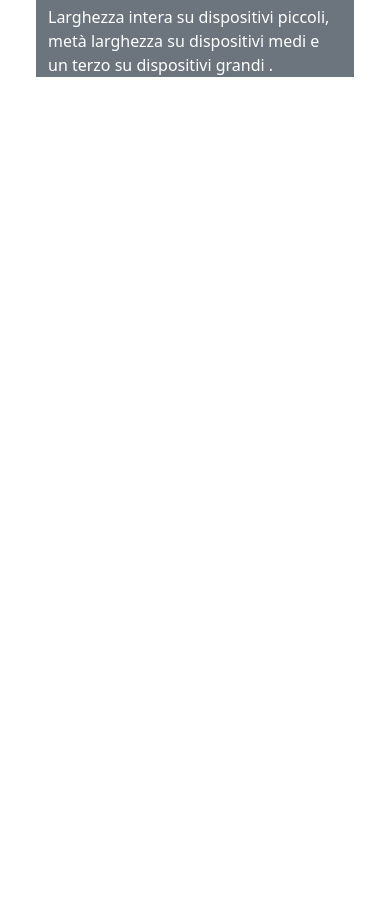
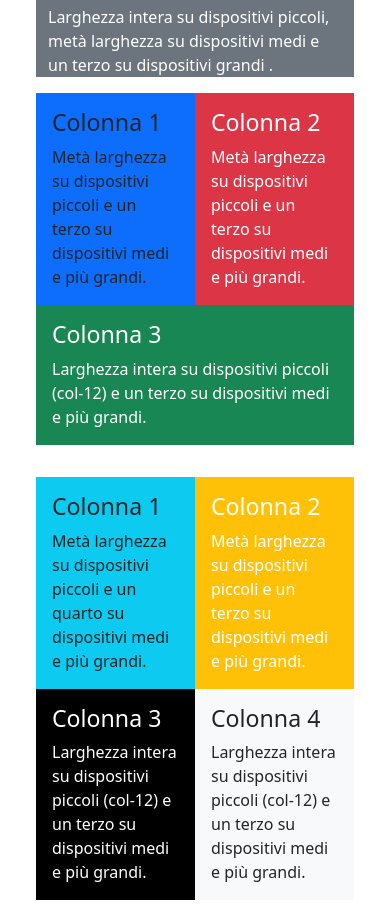
Before and after one commit to MicheleFumi/htmlcss-bootstrap-layout, a plain HTML site: page index.html in a window 390 px wide. Shown: the part 389-1305 px from the top of the page. Before the commit the page ends 844 px from the top, so only its background shows below. Drawn offline with nearby package versions, Linux system fonts and the light colour scheme.

Commit message:
add rows
last row is now responsive centralized

```diff
--- a/index.html
+++ b/index.html
@@ -18,6 +18,7 @@
         </div>
     </header>
     <!-- /#app_header -->
+
     <main id="app_main">
         <div class="container px-5">
             <div class="row">
@@ -39,6 +40,60 @@
             </div>
         </div>
 
+        <div class="container px-5 py-3">
+            <div class="row">
+                <div class="bg-primary col-6 col-md-4 p-3">
+                    <h3>Colonna 1</h3>
+                    <div>
+                        Metà larghezza su dispositivi piccoli e un terzo su dispositivi medi e più grandi.
+                    </div>
+                </div>
+                <div class=" bg-danger text-white col-6 col-md-4 p-3">
+                    <h3>Colonna 2</h3>
+                    <div>
+                        Metà larghezza su dispositivi piccoli e un terzo su dispositivi medi e più grandi.
+                    </div>
+                </div>
+                <div class=" bg-success text-white col-12 col-md-4 p-3">
+                    <h3>Colonna 3</h3>
+                    <div>
+                        Larghezza intera su dispositivi piccoli (col-12) e un terzo su dispositivi medi e più grandi.
+                    </div>
+                </div>
+
+            </div>
+        </div>
+
+        <div class="container px-5 py-3 ">
+            <div class="row row-cols-2 row-cols-md-4">
+                <div class="bg-info p-3">
+                    <h3>Colonna 1</h3>
+                    <div>
+                        Metà larghezza su dispositivi piccoli e un quarto su dispositivi medi e più grandi.
+                    </div>
+                </div>
+                <div class=" bg-warning text-white p-3">
+                    <h3>Colonna 2</h3>
+                    <div>
+                        Metà larghezza su dispositivi piccoli e un terzo su dispositivi medi e più grandi.
+                    </div>
+                </div>
+                <div class=" bg-black text-white p-3">
+                    <h3>Colonna 3</h3>
+                    <div>
+                        Larghezza intera su dispositivi piccoli (col-12) e un terzo su dispositivi medi e più grandi.
+                    </div>
+                </div>
+
+                <div class=" bg-light p-3">
+                    <h3>Colonna 4</h3>
+                    <div>
+                        Larghezza intera su dispositivi piccoli (col-12) e un terzo su dispositivi medi e più grandi.
+                    </div>
+                </div>
+
+            </div>
+        </div>
 
     </main>
     <!-- /#app_main -->
```
